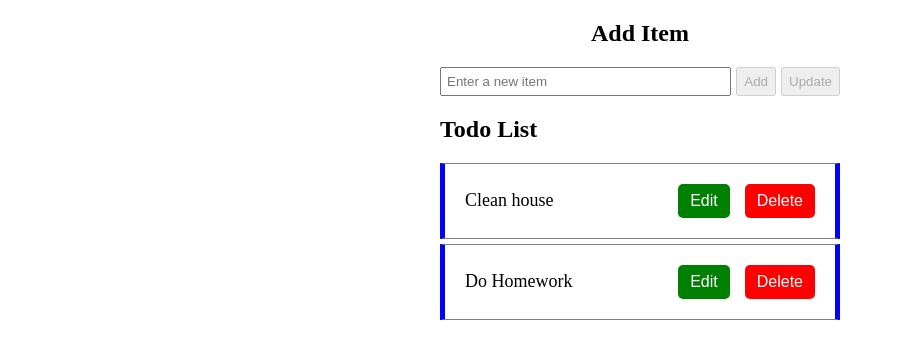
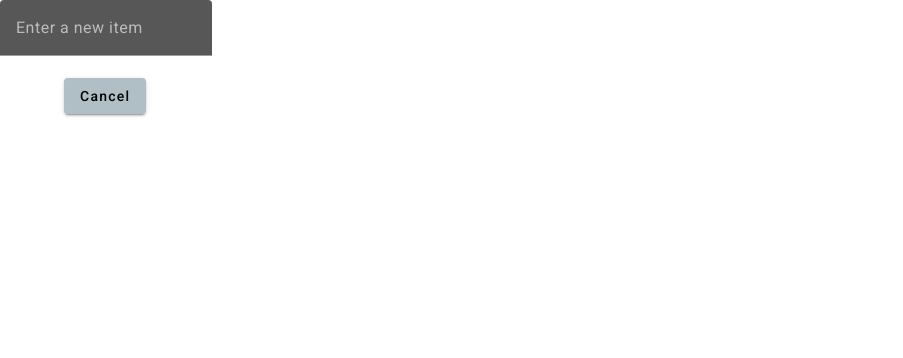
Before and after one commit to dieo20011/todolist_angular, an Angular app: page /add in a window 1280 px wide. Shown: the top 358 px of the page, without its empty margins (0-903 px from the left). Built offline with nearby package versions, Linux system fonts and the light colour scheme.

Commit message:
link route

```diff
--- a/angular.json
+++ b/angular.json
@@ -30,6 +30,7 @@
               "src/assets"
             ],
             "styles": [
+              "@angular/material/prebuilt-themes/pink-bluegrey.css",
               "src/styles.scss"
             ],
             "scripts": []
@@ -93,6 +94,7 @@
               "src/assets"
             ],
             "styles": [
+              "@angular/material/prebuilt-themes/pink-bluegrey.css",
               "src/styles.scss"
             ],
             "scripts": []
--- a/package.json
+++ b/package.json
@@ -11,10 +11,12 @@
   "private": true,
   "dependencies": {
     "@angular/animations": "^16.2.0",
+    "@angular/cdk": "^16.2.8",
     "@angular/common": "^16.2.0",
     "@angular/compiler": "^16.2.0",
     "@angular/core": "^16.2.0",
     "@angular/forms": "^16.2.0",
+    "@angular/material": "^16.2.8",
     "@angular/platform-browser": "^16.2.0",
     "@angular/platform-browser-dynamic": "^16.2.0",
     "@angular/router": "^16.2.0",
--- a/src/app/app.component.html
+++ b/src/app/app.component.html
@@ -1 +1 @@
-<app-todo-list></app-todo-list>
+<router-outlet></router-outlet>
--- a/src/app/todo-item/todo-item.component.html
+++ b/src/app/todo-item/todo-item.component.html
@@ -1,3 +1,20 @@
-<div class="todo_item">
-    <span class="title">{{title}}</span>
-</div>
+<form [formGroup]="todoForm" (ngSubmit)="addItems()">
+  <mat-form-field class="example-full-width">
+    <input matInput type="text" placeholder="Enter a new item" formControlName="newItem"
+      [ngClass]="{'error': todoForm.get('newItem')?.invalid && (todoForm.get('newItem')?.touched || todoForm.get('newItem')?.dirty) }">
+    <mat-error *ngIf="todoForm.get('newItem')?.invalid && (todoForm.get('newItem')?.touched || todoForm.get('newItem')?.dirty)">
+      <small *ngIf="todoForm.get('newItem')?.errors?.['required']" class="error-text">
+        Please enter a value
+      </small>
+      <small *ngIf="todoForm.get('newItem')?.errors?.['whitespace']" class="error-text">
+        Invalid input
+      </small>
+    </mat-error>
+  </mat-form-field>
+  <div class="button_input">
+    <button mat-raised-button color="primary" type="submit" [disabled]="todoForm.invalid || selectedItem !== null">
+      Add
+    </button>
+    <button mat-raised-button color="accent" (click)="goBack()">Cancel</button>
+  </div>
+</form>
--- a/src/app/todo-item/todo-item.component.ts
+++ b/src/app/todo-item/todo-item.component.ts
@@ -1,15 +1,58 @@
 import { Component, Input, Output, EventEmitter } from '@angular/core';
-
+import { AbstractControl, FormBuilder, FormGroup, ValidatorFn, Validators } from '@angular/forms';
+import { MatTableDataSource } from '@angular/material/table';
+import { Location } from '@angular/common';
+import { Router } from '@angular/router';
 @Component({
   selector: 'app-todo-item',
   templateUrl: './todo-item.component.html',
   styleUrls: ['./todo-item.component.scss']
 })
 export class TodoItemComponent {
-  @Input() title:string = '';
+  @Input() createdAt: Date | null = null;
   @Output() delete: EventEmitter<void> = new EventEmitter<void>();
+  @Output() addItem: EventEmitter<{ value: string, createdAt: Date }> = new EventEmitter<{ value: string, createdAt: Date }>();
 
   onDelete(){
     this.delete.emit();
   }
+  listItems: { value: string, createdAt: Date }[] = [
+    { value: 'Clean house', createdAt: new Date() },
+    { value: 'Do Homework', createdAt: new Date() }
+  ];
+  dataSource: MatTableDataSource<{value:string, createdAt: Date}>;
+  todoForm: FormGroup;
+  selectedItem: string | null = null;
+
+  constructor(private formBuilder: FormBuilder, private location: Location, private router: Router) {
+    this.todoForm = this.formBuilder.group({
+      newItem: ['', [Validators.required, this.whiteSpaceValidator]]
+    });
+    this.dataSource = new MatTableDataSource(this.listItems);
+  }
+  addItems() {
+    if (this.todoForm?.valid) {
+      const newItem = {
+        value: this.todoForm.get('newItem')?.value,
+        createdAt: new Date()
+      };
+      this.addItem.emit(newItem);
+      console.log(newItem)
+      this.todoForm.reset();
+      this.router.navigate(['/list']);
+    }
+  }
+
+  goBack(): void {
+    this.location.back();
+  }
+
+
+  whiteSpaceValidator: ValidatorFn = (control: AbstractControl): { [key: string]: any } | null => {
+    const { value } = control;
+    if (value && value.trim() === '') {
+      return { whitespace: true };
+    }
+    return null;
+  };
 }
--- a/src/app/todo-list/todo-list.component.html
+++ b/src/app/todo-list/todo-list.component.html
@@ -1,34 +1,28 @@
 <div class="todo-container">
   <h2 class="title">Add Item</h2>
-  <form [formGroup]="todoForm" (ngSubmit)="addItem()">
-    <div class="input_container">
-      <input type="text" placeholder="Enter a new item" formControlName="newItem"
-        [ngClass]="{'error': todoForm.get('newItem')?.invalid && (todoForm.get('newItem')?.touched || todoForm.get('newItem')?.dirty)  }">
-      <div
-        *ngIf="todoForm.get('newItem')?.invalid && (todoForm.get('newItem')?.touched || todoForm.get('newItem')?.dirty)">
-        <small *ngIf="todoForm.get('newItem')?.errors?.['required']" class="error-text">
-          Please enter a value
-        </small>
-        <small *ngIf="todoForm.get('newItem')?.errors?.['whitespace']" class="error-text">
-          Invalid input
-        </small>
-      </div>
-    </div>
-    <button type="submit" [disabled]="todoForm.invalid || selectedItem !== null">
-      Add
-    </button>
-    <button type="submit" (click)="updateItem()" [disabled]="todoForm.invalid || selectedItem === null">
-      Update
-    </button>
-  </form>
+  <button mat-raised-button color="primary" type="submit" routerLink="/add">
+    Add
+  </button>
   <h2>Todo List</h2>
-  <div class="list" *ngFor="let item of listItems">
-    <div class="list-item">
-      <app-todo-item [title]="item"></app-todo-item>
-      <div class="buttons">
-        <button type="button" (click)="editItem(item)" class="button_edit">Edit</button>
-        <button type="button" (click)="deleteItem(item)" class="button_delete">Delete</button>
-      </div>
-    </div>
-  </div>
+  <table mat-table class="mat-elevation-z8 demo-table" [dataSource]="dataSource">
+    <ng-container matColumnDef="value">
+      <mat-header-cell *matHeaderCellDef>Title</mat-header-cell>
+      <mat-cell *matCellDef="let item">{{ item.value }}</mat-cell>
+    </ng-container>
+
+    <ng-container matColumnDef="createdAt">
+      <mat-header-cell *matHeaderCellDef>CreatedOn</mat-header-cell>
+      <mat-cell *matCellDef="let item">{{ item.createdAt | date }}</mat-cell>
+    </ng-container>
+
+    <ng-container matColumnDef="actions">
+      <mat-header-cell *matHeaderCellDef>Actions</mat-header-cell>
+      <mat-cell *matCellDef="let item" class="button_group">
+        <button mat-mini-fab color="warn" (click)="deleteItem(item)" class="button_delete"><mat-icon>delete</mat-icon></button>
+      </mat-cell>
+    </ng-container>
+
+    <mat-header-row *matHeaderRowDef="['value', 'createdAt', 'actions']"></mat-header-row>
+    <mat-row *matRowDef="let row; columns: ['value', 'createdAt', 'actions']"></mat-row>
+  </table>
 </div>
--- a/src/app/todo-list/todo-list.component.scss
+++ b/src/app/todo-list/todo-list.component.scss
@@ -1,83 +1,23 @@
 .todo-container {
-  max-width: 400px;
+  max-width: 500px;
   margin: 0 auto;
-
-  .title {
-    text-align: center;
-  }
-
-  ul,
-  li {
-    list-style-type: none;
-  }
-
-  .list {
-    display: flex;
-    align-items: center;
-    border: 1px solid gray;
-    border-left: 5px solid blue;
-    border-right: 5px solid blue;
-    margin-bottom: 5px;
-  }
-
-  .list-item {
-    display: flex;
-    justify-content: space-between;
-    align-items: center;
-    width: 100%;
-    padding: 20px;
-    font-size: 18px;
-  }
-
-  .buttons {
-    display: flex;
-    gap: 10px;
-  }
-
-  .buttons button {
-    font-size: 16px;
-    padding: 8px 12px;
-  }
-
-  .buttons .button_edit {
-    background-color: green;
-    border: none;
-    border-radius: 5px;
-    color: white;
-  }
-
-  .buttons .button_delete {
-    background-color: red;
-    border: none;
-    border-radius: 5px;
-    color: white;
-  }
 }
-
-form {
+.todo-container .title {
+  text-align: center;
+}
+.button_group{
   display: flex;
-  margin-bottom: 10px;
+  gap:10px
 }
-
-input {
-  padding: 5px;
+.example-form {
+  min-width: 150px;
+  max-width: 500px;
   width: 100%;
-  box-sizing: border-box;
 }
-
-.input_container {
-  flex-grow: 1;
+.example-full-width {
+  width: 100%;
 }
-
-button {
-  margin-left: 5px;
-  z-index: 1000;
+.button_input{
+  display: flex;
+  gap:20px
 }
-
-.error {
-  border: 1px solid red;
-}
-
-.error-text {
-  color: red;
-}
--- a/src/app/todo-list/todo-list.component.ts
+++ b/src/app/todo-list/todo-list.component.ts
@@ -1,58 +1,44 @@
-import { Component } from '@angular/core';
+import { Router } from '@angular/router';
+import { Component, ChangeDetectionStrategy } from '@angular/core';
 import { FormBuilder, FormGroup, Validators, AbstractControl, ValidatorFn } from '@angular/forms';
+import { MatTableDataSource } from '@angular/material/table';
+
 
 @Component({
   selector: 'app-todo-list',
   templateUrl: './todo-list.component.html',
-  styleUrls: ['./todo-list.component.scss']
+  styleUrls: ['./todo-list.component.scss'],
+  changeDetection: ChangeDetectionStrategy.OnPush
 })
 export class TodoListComponent {
-  listItems: string[] = ['Clean house', 'Do Homework'];
+  listItems: { value: string, createdAt: Date }[] = [
+    { value: 'Clean house', createdAt: new Date() },
+    { value: 'Do Homework', createdAt: new Date() }
+  ];
+
+  dataSource: MatTableDataSource<{ value: string, createdAt: Date }>;
   todoForm: FormGroup;
-  selectedItem: string | null = null;
+  selectedItemIndex: number | null = null;
 
-  constructor(private formBuilder: FormBuilder) {
+  constructor(private formBuilder: FormBuilder, private router: Router) {
     this.todoForm = this.formBuilder.group({
-      newItem: ['', [Validators.required, this.whiteSpaceValidator]]
-    })
+      newItem: ['', [Validators.required]]
+    });
+    this.dataSource = new MatTableDataSource(this.listItems);
   }
-  editItem(item: string) {
-    this.selectedItem = item;
-    this.todoForm.patchValue({ newItem: item });
+  addItem(newItem: { value: string, createdAt: Date }) {
+    console.log(newItem)
+    this.listItems.unshift(newItem);
+    this.dataSource.data = this.listItems.slice();
   }
-  addItem() {
-    const valueItem = this.todoForm.get('newItem');
-    if (valueItem && valueItem.valid) {
-      const newValueItem = valueItem.value;
-      this.listItems.unshift(newValueItem);
-      this.todoForm.reset();
-    }
-  }
-  updateItem() {
-    const valueItem = this.todoForm.get('newItem');
-    if (valueItem && valueItem.valid && this.selectedItem !== null) {
-      const newValueItem = valueItem.value;
-      const index = this.listItems.indexOf(this.selectedItem);
-      if (index > -1) {
-        this.listItems[index] = newValueItem;
-      }
-      this.todoForm.reset();
-      this.selectedItem = null;
-    }
-  }
-  deleteItem(item: string) {
-    const index = this.listItems.indexOf(item);
+
+
+  deleteItem(item: { value: string, createdAt: Date }) {
+    const index = this.listItems.findIndex(listItem => listItem.value === item.value);
     if (index > -1) {
       this.listItems.splice(index, 1);
+      this.dataSource.data = this.listItems.slice();
     }
   }
 
-  whiteSpaceValidator: ValidatorFn = (control: AbstractControl): { [key: string]: any } | null => {
-    const { value } = control;
-    if (value && value.trim() === '') {
-      return { whitespace: true };
-    }
-    return null;
-  };
-
 }
--- a/src/index.html
+++ b/src/index.html
@@ -6,6 +6,9 @@
   <base href="/">
   <meta name="viewport" content="width=device-width, initial-scale=1">
   <link rel="icon" type="image/x-icon" href="favicon.ico">
+  <link rel="preconnect" href="https://fonts.gstatic.com">
+  <link href="https://fonts.googleapis.com/css2?family=Roboto:wght@300;400;500&display=swap" rel="stylesheet">
+  <link href="https://fonts.googleapis.com/icon?family=Material+Icons" rel="stylesheet">
 </head>
 <body>
   <app-root></app-root>
--- a/src/styles.scss
+++ b/src/styles.scss
@@ -1 +1,4 @@
 /* You can add global styles to this file, and also import other style files */
+
+html, body { height: 100%; }
+body { margin: 0; font-family: Roboto, "Helvetica Neue", sans-serif; }
```
Also changed, not shown: src/app/app-routing.module.ts (added, +22 -0 lines), src/app/app.module.ts (+15 -2 lines), 1 other file (tests, documents, lock files or other folders).
